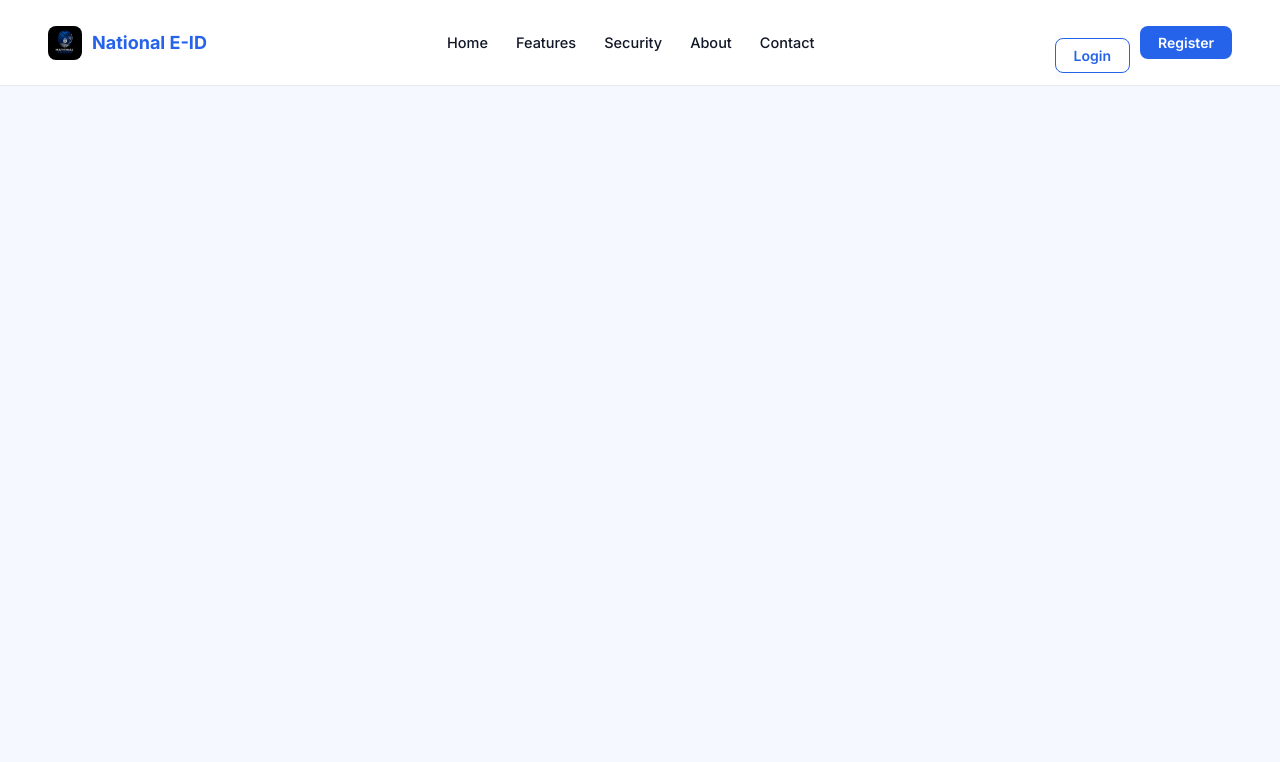
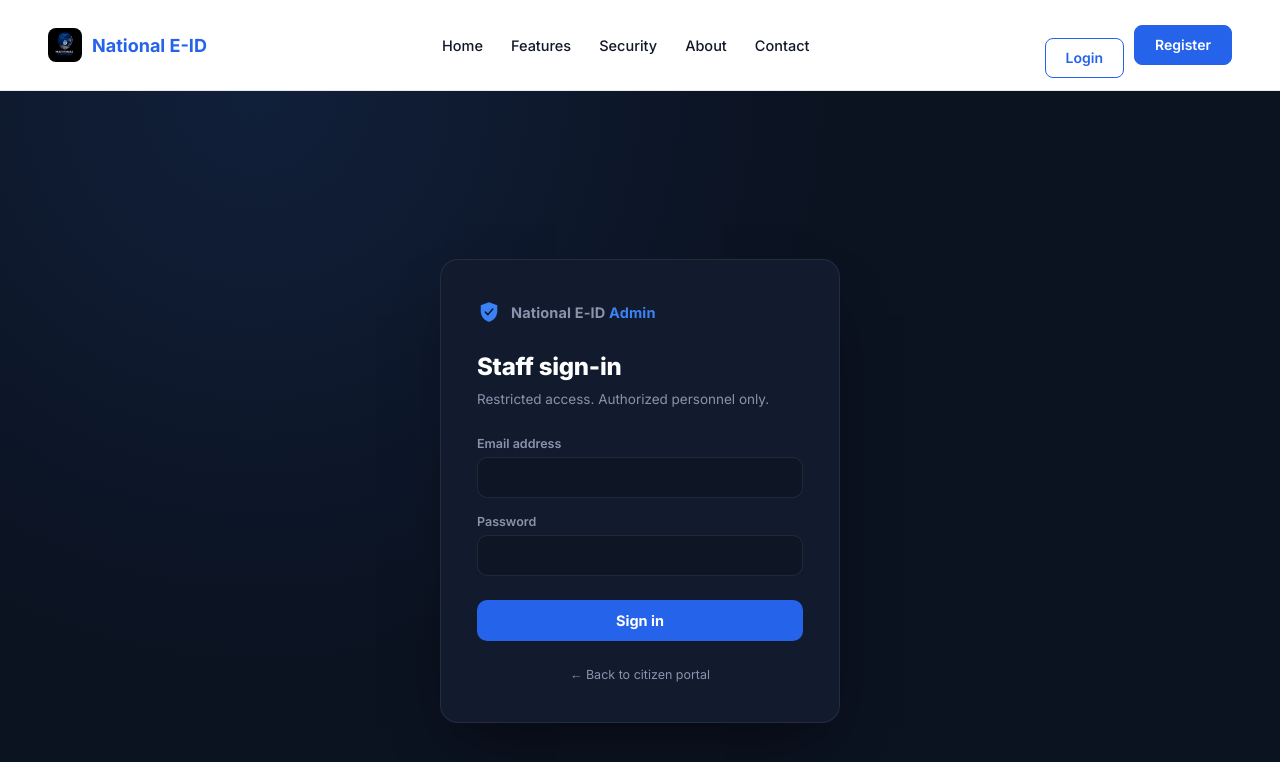
Before and after one commit to Nikini-Thathsarani/National-E-ID-System, a React (Vite) app: page /admin-login in a window 1280 px wide. Shown: the top 762 px of the page. Built offline with nearby package versions, Linux system fonts and the light colour scheme.

Commit message:
update
final upadate

```diff
--- a/src/App.jsx
+++ b/src/App.jsx
@@ -4,19 +4,21 @@ import Login from "./pages/Auth/Login";
 import Register from "./pages/Auth/Register";
 import OTPVerify from "./pages/Auth/OTPVerify"; // OTP verification page එක import කරන්න
 import ForgotPassword from "./pages/Auth/ForgotPassword";
-// පහත line එක අනිවාර්යයෙන්ම එකතු කරන්න:
 import Navbar from "./components/layout/Navbar";
+import RequireAdmin from "./components/auth/RequireAdmin";
+import AdminLogin from "./pages/Admin/AdminLogin";
 
 function App() {
   return (
     <Router>
-      <Navbar /> {/* මෙතන Navbar එක පාවිච්චි කරනවා නම් උඩ import එක අනිවාර්යයි */}
+      <Navbar />
       <Routes>
         <Route path="/" element={<Home />} />
         <Route path="/login" element={<Login />} />
         <Route path="/register" element={<Register />} />
         <Route path="/otp-verify" element={<OTPVerify />} />
         <Route path="/forgot-password" element={<ForgotPassword />} />
+        <Route path="/admin-login" element={<AdminLogin />} />
       </Routes>
     </Router>
   );
--- /dev/null
+++ b/src/components/auth/RequireAdmin.jsx
@@ -0,0 +1,44 @@
+import { useEffect, useState } from "react";
+import { Navigate } from "react-router-dom";
+import { onAuthStateChanged } from "firebase/auth";
+import { doc, getDoc } from "firebase/firestore";
+import { auth, db } from "../../firebaseConfig";
+
+/**
+ * Wrap any admin-only route with this component:
+ *   <Route path="/admin" element={<RequireAdmin><AdminDashboard /></RequireAdmin>} />
+ *
+ * It re-checks on every mount (page refresh, direct link) rather than trusting
+ * cached client state, and always falls back to /admin-login when unsure.
+ */
+function RequireAdmin({ children }) {
+  const [status, setStatus] = useState("checking"); // checking | authorized | unauthorized
+
+  useEffect(() => {
+    const unsubscribe = onAuthStateChanged(auth, async (user) => {
+      if (!user) {
+        setStatus("unauthorized");
+        return;
+      }
+      try {
+        const snap = await getDoc(doc(db, "users", user.uid));
+        setStatus(snap.exists() && snap.data().role === "admin" ? "authorized" : "unauthorized");
+      } catch {
+        setStatus("unauthorized");
+      }
+    });
+    return () => unsubscribe();
+  }, []);
+
+  if (status === "checking") {
+    return <div className="admin-guard-loading">Checking access…</div>;
+  }
+
+  if (status === "unauthorized") {
+    return <Navigate to="/admin-login" replace />;
+  }
+
+  return children;
+}
+
+export default RequireAdmin;
--- /dev/null
+++ b/src/pages/Admin/AdminLogin.jsx
@@ -0,0 +1,108 @@
+import { useState } from "react";
+import { useNavigate, Link } from "react-router-dom";
+import "../../styles/Admin.css";
+import { signInWithEmailAndPassword, signOut } from "firebase/auth";
+import { doc, getDoc } from "firebase/firestore";
+import { auth, db } from "../../firebaseConfig";
+
+
+const ShieldMark = () => (
+  <svg className="admin-brand-mark" viewBox="0 0 32 32" fill="none" xmlns="http://www.w3.org/2000/svg">
+    <path d="M16 3L27 7V15C27 21.6 22.4 27.6 16 29C9.6 27.6 5 21.6 5 15V7L16 3Z" fill="#3B82F6" />
+    <path d="M11 16L14.5 19.5L21 12" stroke="#0B1220" strokeWidth="2" strokeLinecap="round" strokeLinejoin="round" />
+  </svg>
+);
+
+const ERROR_MESSAGES = {
+  "auth/invalid-email": "Please enter a valid email address.",
+  "auth/user-not-found": "Incorrect email or password.",
+  "auth/wrong-password": "Incorrect email or password.",
+  "auth/invalid-credential": "Incorrect email or password.",
+  "auth/too-many-requests": "Too many attempts. Please wait a moment and try again.",
+};
+
+const friendlyError = (code) => ERROR_MESSAGES[code] || "Something went wrong. Please try again.";
+
+function AdminLogin() {
+  const navigate = useNavigate();
+  const [email, setEmail] = useState("");
+  const [password, setPassword] = useState("");
+  const [error, setError] = useState("");
+  const [loading, setLoading] = useState(false);
+
+  const handleSubmit = async (e) => {
+    e.preventDefault();
+    setError("");
+    setLoading(true);
+    try {
+      const credential = await signInWithEmailAndPassword(auth, email, password);
+
+      // Client-side check — a UX convenience only. The real enforcement
+      // must live in Firestore Security Rules (see the rules snippet).
+      const snap = await getDoc(doc(db, "users", credential.user.uid));
+      const role = snap.exists() ? snap.data().role : null;
+
+      if (role !== "admin") {
+        await signOut(auth);
+        setError("This account doesn't have admin access.");
+        setLoading(false);
+        return;
+      }
+
+      navigate("/admin");
+    } catch (err) {
+      setError(friendlyError(err.code));
+      setLoading(false);
+    }
+  };
+
+  return (
+    <div className="admin-wrapper">
+      <div className="admin-card">
+        <div className="admin-brand">
+          <ShieldMark />
+          <span>National E-ID <em>Admin</em></span>
+        </div>
+
+        <h1 className="admin-title">Staff sign-in</h1>
+        <p className="admin-subtitle">Restricted access. Authorized personnel only.</p>
+
+        {error && (
+          <div className="admin-error" role="alert">
+            {error}
+          </div>
+        )}
+
+        <form className="admin-form" onSubmit={handleSubmit}>
+          <label htmlFor="admin-email">Email address</label>
+          <input
+            id="admin-email"
+            type="email"
+            value={email}
+            onChange={(e) => setEmail(e.target.value)}
+            autoComplete="username"
+            required
+          />
+
+          <label htmlFor="admin-password">Password</label>
+          <input
+            id="admin-password"
+            type="password"
+            value={password}
+            onChange={(e) => setPassword(e.target.value)}
+            autoComplete="current-password"
+            required
+          />
+
+          <button type="submit" className="admin-btn" disabled={loading}>
+            {loading ? "Signing in…" : "Sign in"}
+          </button>
+        </form>
+
+        <Link to="/" className="admin-back-link">← Back to citizen portal</Link>
+      </div>
+    </div>
+  );
+}
+
+export default AdminLogin;
--- a/src/pages/Auth/Register.jsx
+++ b/src/pages/Auth/Register.jsx
@@ -157,6 +157,7 @@ function Register() {
 
       await setDoc(doc(db, "users", uid), {
         ...formData,
+        role: "user",
         createdAt: new Date(),
         emailVerified: false,
         otpCode,
--- /dev/null
+++ b/src/styles/Admin.css
@@ -0,0 +1,201 @@
+/* Admin.css — National E-ID admin/staff portal
+   Deliberately distinct from the citizen portal (dark, restrained) so staff
+   always have a clear visual signal they're in a privileged area — while
+   keeping the same brand blue for continuity. */
+
+@import url('https://fonts.googleapis.com/css2?family=Inter:wght@400;500;600;700;800&display=swap');
+
+.admin-wrapper {
+  --accent: #3B82F6;
+  --accent-soft: #2563EB;
+  --bg: #0B1220;
+  --card: #121A2E;
+  --border: rgba(255, 255, 255, 0.08);
+  --text: #E5E9F5;
+  --text-soft: #8A93AC;
+  --error: #F87171;
+  --error-bg: rgba(248, 113, 113, 0.1);
+  --radius-lg: 18px;
+  --radius-md: 10px;
+
+  min-height: 100vh;
+  display: flex;
+  align-items: center;
+  justify-content: center;
+  padding: 24px;
+  background:
+    radial-gradient(circle at 20% 0%, rgba(59, 130, 246, 0.12), transparent 45%),
+    var(--bg);
+  font-family: 'Inter', system-ui, sans-serif;
+}
+
+.admin-wrapper *,
+.admin-wrapper *::before,
+.admin-wrapper *::after {
+  box-sizing: border-box;
+}
+
+.admin-card {
+  width: 100%;
+  max-width: 400px;
+  background: var(--card);
+  border: 1px solid var(--border);
+  border-radius: var(--radius-lg);
+  padding: 40px 36px;
+  box-shadow: 0 30px 60px -25px rgba(0, 0, 0, 0.6);
+}
+
+.admin-card--dashboard {
+  max-width: 480px;
+  text-align: center;
+}
+
+.admin-brand {
+  display: flex;
+  align-items: center;
+  gap: 10px;
+  font-weight: 700;
+  font-size: 14.5px;
+  color: var(--text-soft);
+  margin-bottom: 28px;
+  letter-spacing: 0.01em;
+}
+
+.admin-brand em {
+  font-style: normal;
+  color: var(--accent);
+  font-weight: 700;
+}
+
+.admin-brand-mark {
+  width: 24px;
+  height: 24px;
+  flex-shrink: 0;
+}
+
+.admin-title {
+  font-weight: 800;
+  font-size: 24px;
+  color: #FFFFFF;
+  margin: 0 0 8px;
+  letter-spacing: -0.01em;
+}
+
+.admin-subtitle {
+  font-size: 13.5px;
+  color: var(--text-soft);
+  margin: 0 0 26px;
+  line-height: 1.5;
+}
+
+.admin-error {
+  background: var(--error-bg);
+  color: var(--error);
+  border-left: 3px solid var(--error);
+  padding: 10px 13px;
+  border-radius: 8px;
+  font-size: 13px;
+  margin-bottom: 18px;
+  line-height: 1.4;
+}
+
+.admin-form {
+  display: flex;
+  flex-direction: column;
+}
+
+.admin-form label {
+  font-size: 12.5px;
+  font-weight: 600;
+  color: var(--text-soft);
+  margin: 16px 0 6px;
+}
+
+.admin-form label:first-of-type {
+  margin-top: 0;
+}
+
+.admin-form input {
+  width: 100%;
+  padding: 11px 13px;
+  border: 1px solid var(--border);
+  border-radius: var(--radius-md);
+  font-size: 14px;
+  font-family: 'Inter', system-ui, sans-serif;
+  color: var(--text);
+  background: #0E1626;
+  transition: border-color 0.15s ease, box-shadow 0.15s ease;
+}
+
+.admin-form input::placeholder {
+  color: #4B5468;
+}
+
+.admin-form input:focus {
+  outline: none;
+  border-color: var(--accent);
+  box-shadow: 0 0 0 3px rgba(59, 130, 246, 0.18);
+}
+
+.admin-btn {
+  margin-top: 24px;
+  width: 100%;
+  padding: 12px;
+  background: var(--accent-soft);
+  color: #FFFFFF;
+  border: none;
+  border-radius: var(--radius-md);
+  font-size: 14.5px;
+  font-weight: 700;
+  font-family: 'Inter', system-ui, sans-serif;
+  cursor: pointer;
+  transition: background 0.15s ease, transform 0.1s ease;
+}
+
+.admin-btn:hover:not(:disabled) {
+  background: #1D4ED8;
+}
+
+.admin-btn:active:not(:disabled) {
+  transform: scale(0.99);
+}
+
+.admin-btn:disabled {
+  opacity: 0.6;
+  cursor: not-allowed;
+}
+
+.admin-btn--secondary {
+  background: transparent;
+  border: 1px solid var(--border);
+  margin-top: 20px;
+}
+
+.admin-btn--secondary:hover:not(:disabled) {
+  background: rgba(255, 255, 255, 0.04);
+}
+
+.admin-back-link {
+  display: block;
+  margin-top: 26px;
+  text-align: center;
+  font-size: 12.5px;
+  color: var(--text-soft);
+  text-decoration: none;
+}
+
+.admin-back-link:hover {
+  color: var(--text);
+  text-decoration: underline;
+}
+
+.admin-guard-loading {
+  min-height: 100vh;
+  display: flex;
+  align-items: center;
+  justify-content: center;
+  background: var(--bg, #0B1220);
+  color: #8A93AC;
+  font-family: 'Inter', system-ui, sans-serif;
+  font-size: 14px;
+}
--- a/src/styles/Navbar.css
+++ b/src/styles/Navbar.css
@@ -79,18 +79,32 @@
   flex-shrink: 0;
 }
 
+/* ---------- Login / Register buttons ----------
+   Both share identical box model (height, line-height, font)
+   so the outlined Login button and filled Register button
+   render at exactly the same size, border or no border. */
+
+.navbar .login-btn,
+.navbar .register-btn {
+  height: 40px;
+  padding: 0 20px;
+  border-radius: 8px;
+  font-size: 14px;
+  font-weight: 600;
+  font-family: 'Inter', sans-serif;
+  line-height: 1;
+  display: inline-flex;
+  align-items: center;
+  justify-content: center;
+  cursor: pointer;
+  white-space: nowrap;
+  transition: background 0.15s ease, border-color 0.15s ease, color 0.15s ease;
+}
+
 .navbar .login-btn {
-  padding: 8px 18px;
-  border-radius: 8px;
   border: 1.5px solid var(--primary);
   background: #FFFFFF;
   color: var(--primary);
-  font-size: 14px;
-  font-weight: 600;
-  font-family: 'Inter', sans-serif;
-  cursor: pointer;
-  transition: background 0.15s ease;
-  white-space: nowrap;
 }
 
 .navbar .login-btn:hover {
@@ -98,21 +112,14 @@
 }
 
 .navbar .register-btn {
-  padding: 8px 18px;
-  border-radius: 8px;
-  border: none;
+  border: 1.5px solid var(--primary);
   background: var(--primary);
   color: #FFFFFF;
-  font-size: 14px;
-  font-weight: 600;
-  font-family: 'Inter', sans-serif;
-  cursor: pointer;
-  transition: background 0.15s ease;
-  white-space: nowrap;
 }
 
 .navbar .register-btn:hover {
   background: var(--primary-dark);
+  border-color: var(--primary-dark);
 }
 
 .navbar .login-btn:focus-visible,
```
